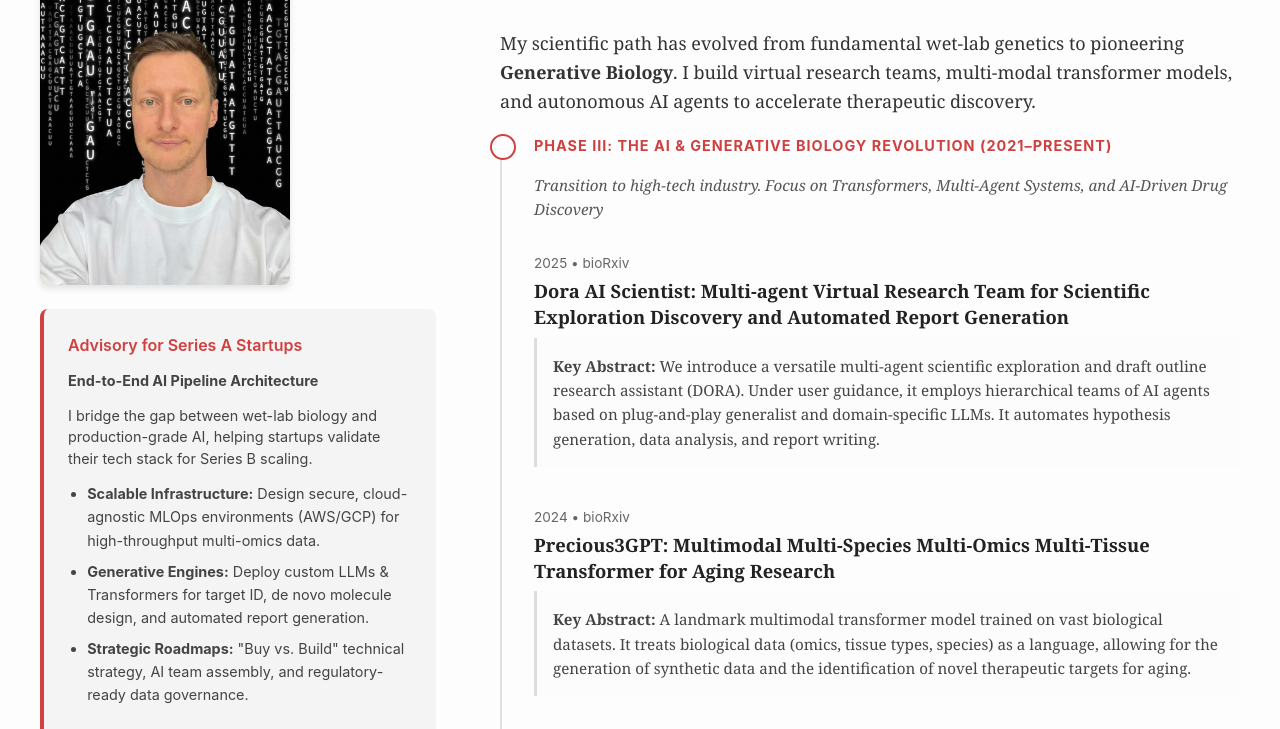
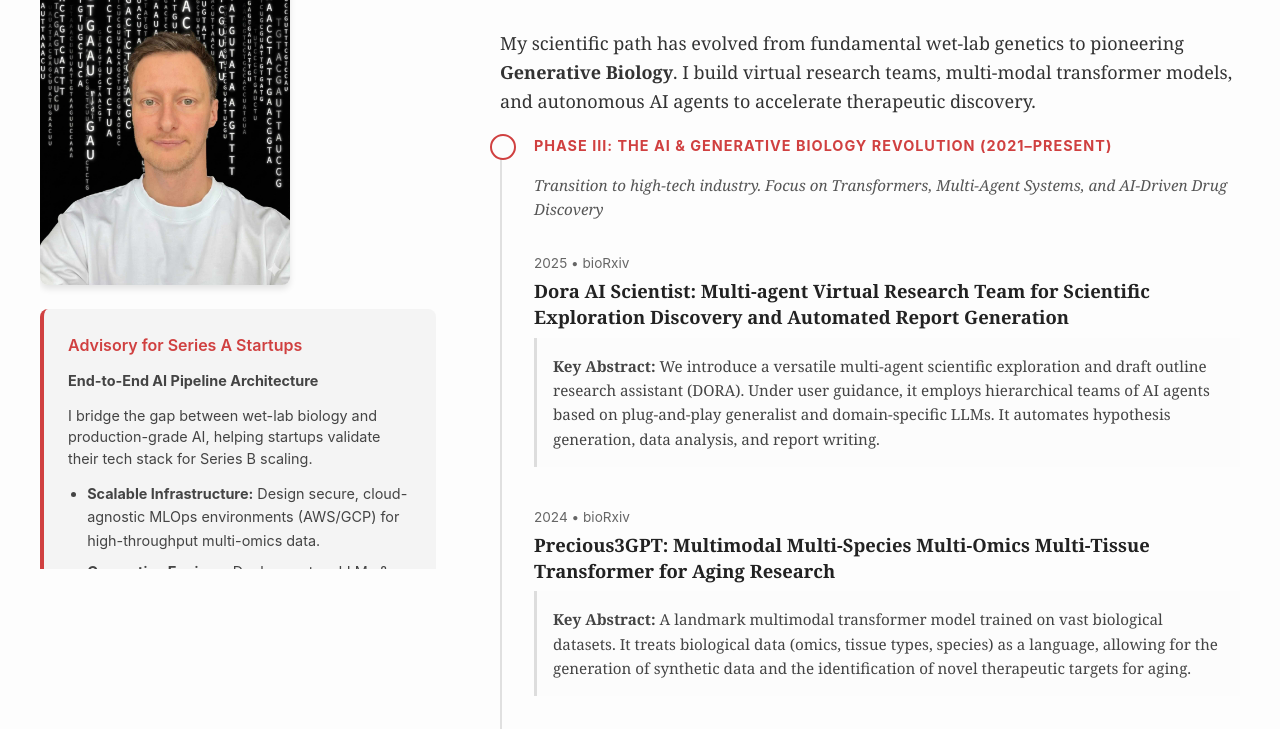
Before and after one commit to wowave/ai4bio.github.io, a plain HTML site: page index.html in a window 1280 px wide. Shown: the part 167-896 px from the top of the page. Drawn offline with Linux system fonts and the light colour scheme.

Commit message:
Ensure sidebar fits viewport height

```diff
--- a/index.html
+++ b/index.html
@@ -22,6 +22,7 @@
             margin: 0;
             padding: 0;
             font-size: 18px;
+            min-height: 100vh;
         }
 
         /* Typography */
@@ -52,6 +53,7 @@
             display: grid;
             grid-template-columns: 33% 1fr; /* Updated: Left part is 33% of width */
             gap: 4rem;
+            min-height: 100vh;
         }
 
         /* Sidebar / CTA */
@@ -60,8 +62,11 @@
             font-size: 0.95rem; /* Slightly larger for readability on wider column */
             position: sticky;
             top: 0;
-            min-height: calc(100vh - 8rem); /* Fill viewport height while respecting container padding */
-            height: fit-content;
+            display: flex;
+            flex-direction: column;
+            height: calc(100vh - 8rem); /* Fill viewport height while respecting container padding */
+            max-height: calc(100vh - 8rem);
+            overflow-y: auto;
         }
 
         .profile-img {
@@ -194,7 +199,7 @@
         /* Responsive */
         @media (max-width: 768px) {
             .container { grid-template-columns: 1fr; padding: 2rem 1.5rem; }
-            .sidebar { position: relative; top: 0; margin-bottom: 3rem; min-height: auto; }
+            .sidebar { position: relative; top: 0; margin-bottom: 3rem; min-height: auto; height: auto; max-height: none; overflow: visible; }
             .profile-img { max-width: 150px; margin-bottom: 1.5rem; }
         }
     </style>
```
